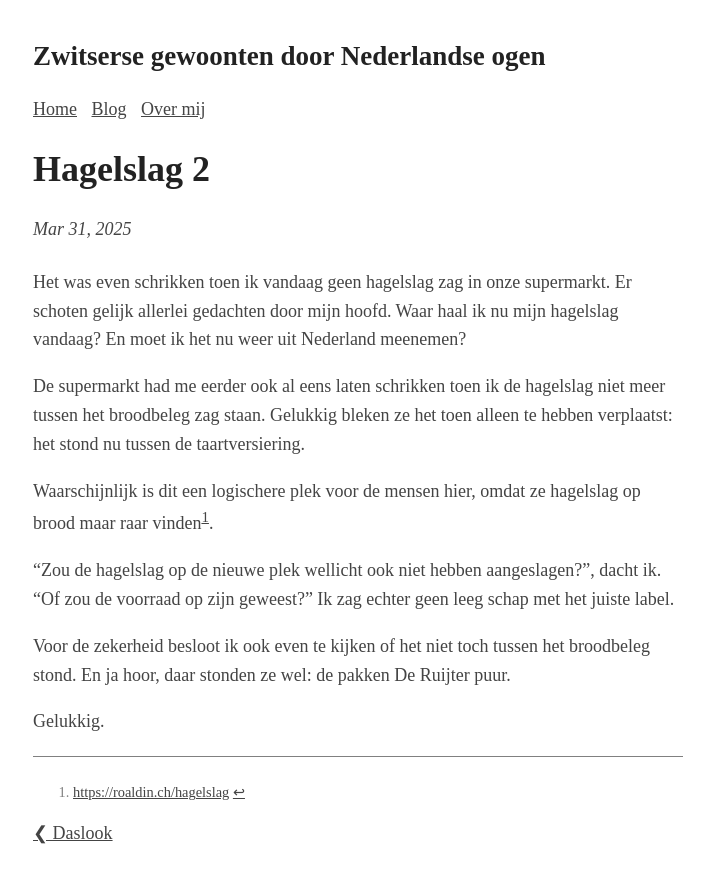
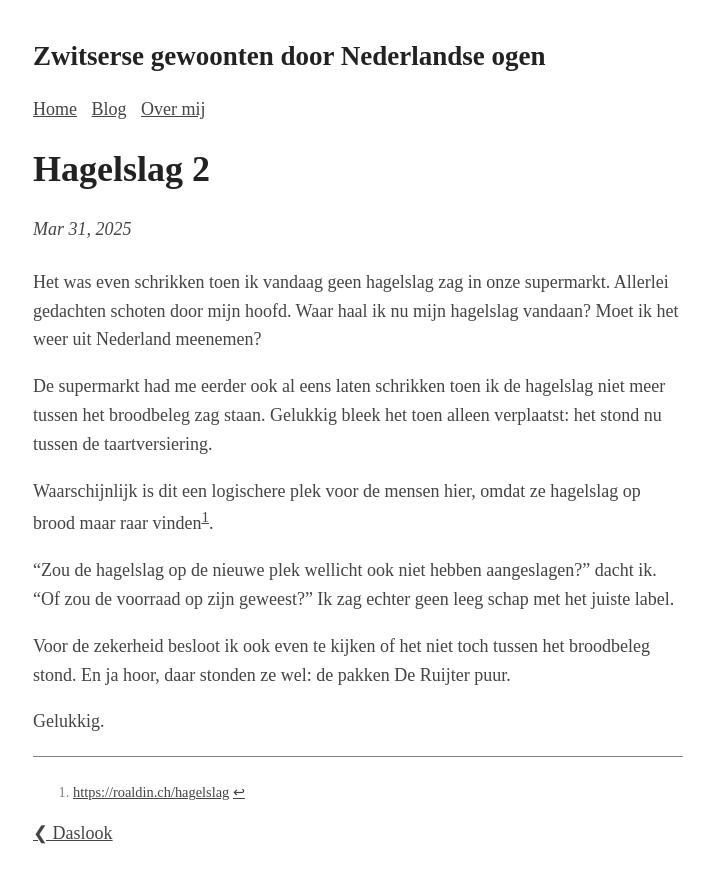
Before and after one commit to Roald87/roaldin.ch, a Jekyll site: the page built from _posts/2025-03-31-hagelslag-2.md, in a window 1280 px wide. Shown: the top 883 px of the page, without its empty margins (282-996 px from the left). Built offline with Jekyll 4.4.1, drawn with Linux system fonts in a browser that asks for light colours; comment, search, counter and statistics services are not loaded.

Commit message:
Spellcheck by ChatGPT

```diff
--- a/_posts/2025-03-31-hagelslag-2.md
+++ b/_posts/2025-03-31-hagelslag-2.md
@@ -4,13 +4,13 @@ title: Hagelslag 2
 image:
 ---
 
-Het was even schrikken toen ik vandaag geen hagelslag zag in onze supermarkt. Er schoten gelijk allerlei gedachten door mijn hoofd. Waar haal ik nu mijn hagelslag vandaag? En moet ik het nu weer uit Nederland meenemen?
+Het was even schrikken toen ik vandaag geen hagelslag zag in onze supermarkt. Allerlei gedachten schoten door mijn hoofd. Waar haal ik nu mijn hagelslag vandaan? Moet ik het weer uit Nederland meenemen?
 
-De supermarkt had me eerder ook al eens laten schrikken toen ik de hagelslag niet meer tussen het broodbeleg zag staan. Gelukkig bleken ze het toen alleen te hebben verplaatst: het stond nu tussen de taartversiering.
+De supermarkt had me eerder ook al eens laten schrikken toen ik de hagelslag niet meer tussen het broodbeleg zag staan. Gelukkig bleek het toen alleen verplaatst: het stond nu tussen de taartversiering.
 
 Waarschijnlijk is dit een logischere plek voor de mensen hier, omdat ze hagelslag op brood maar raar vinden[^1].
 
-"Zou de hagelslag op de nieuwe plek wellicht ook niet hebben aangeslagen?", dacht ik. "Of zou de voorraad op zijn geweest?" Ik zag echter geen leeg schap met het juiste label.
+"Zou de hagelslag op de nieuwe plek wellicht ook niet hebben aangeslagen?" dacht ik. "Of zou de voorraad op zijn geweest?" Ik zag echter geen leeg schap met het juiste label.
 
 Voor de zekerheid besloot ik ook even te kijken of het niet toch tussen het broodbeleg stond. En ja hoor, daar stonden ze wel: de pakken De Ruijter puur.
 
```
